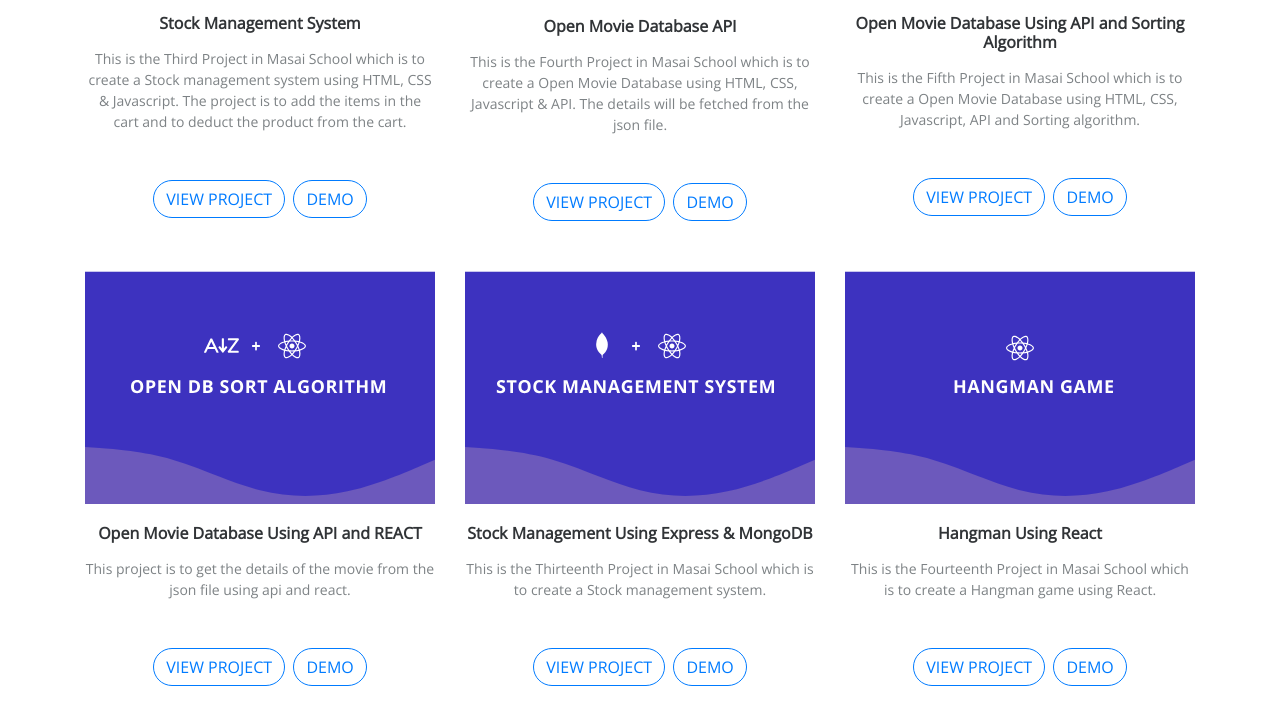
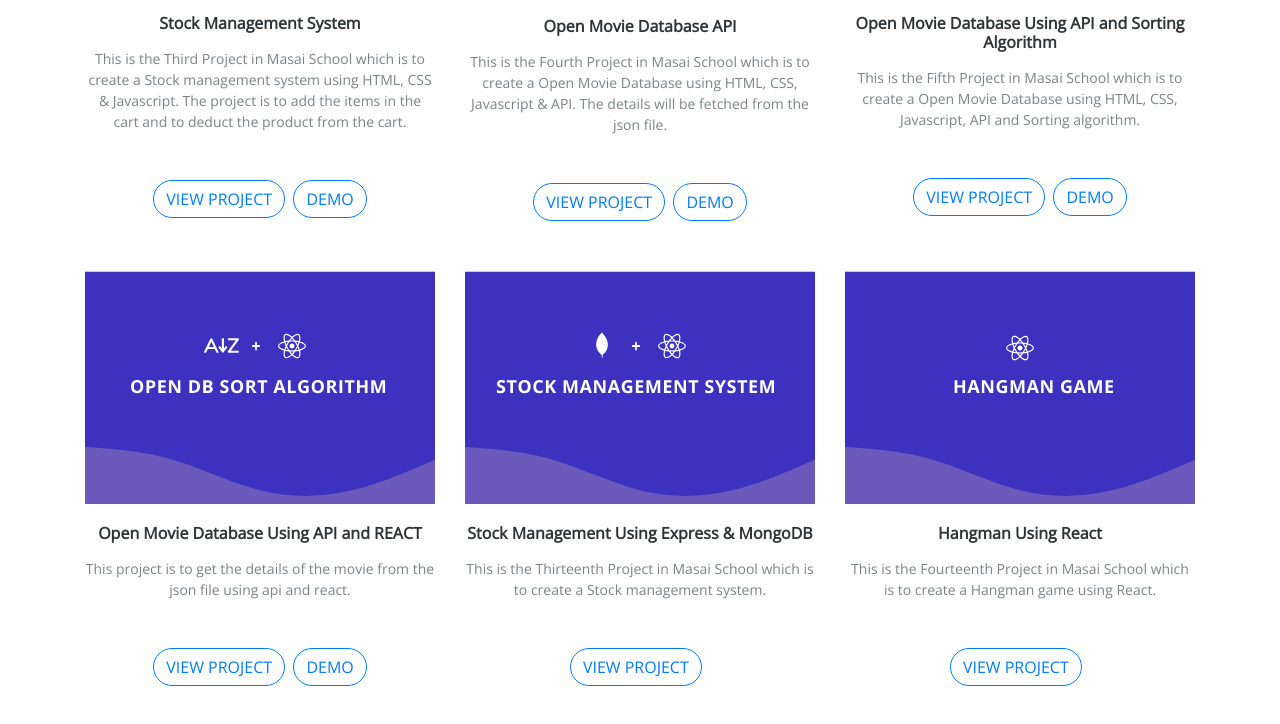
Before and after one commit to AkshayKanna/akshaykanna.github.io, a plain HTML site: page index.html in a window 1280 px wide. Shown: the part 2318-3042 px from the top of the page. Drawn offline with nearby package versions, Linux system fonts and the light colour scheme; a script that the page names is missing.

Commit message:
New Portfolio

```diff
--- a/index.html
+++ b/index.html
@@ -307,9 +307,10 @@
                             <div class="carousel-item active"><a
                                     class="btn btn-outline-primary rounded-pill text-uppercase"
                                     href="https://github.com/AkshayKanna/masai-week-13" target="_blank">view
-                                    project</a>&nbsp;&nbsp;<a
+                                    project</a>&nbsp;&nbsp;
+                                    <!-- <a
                                     class="btn btn-outline-primary rounded-pill text-uppercase"
-                                    href="#">demo</a>
+                                    href="#">demo</a> -->
                             </div>
                         </div>
                         <!-- <div><a class="carousel-control-prev" href="#carousel-1" role="button" data-slide="prev"><span class="carousel-control-prev-icon"></span><span class="sr-only">Previous</span></a><a class="carousel-control-next" href="#carousel-1" role="button"
@@ -327,9 +328,10 @@
                             <div class="carousel-item active"><a
                                     class="btn btn-outline-primary rounded-pill text-uppercase"
                                     href="https://github.com/AkshayKanna/masai-week-14" target="_blank">view
-                                    project</a>&nbsp;&nbsp;<a
+                                    project</a>&nbsp;&nbsp;
+                                    <!-- <a
                                     class="btn btn-outline-primary rounded-pill text-uppercase"
-                                    href="#" >demo</a>
+                                    href="#" >demo</a> -->
                             </div>
                         </div>
                         <!-- <div><a class="carousel-control-prev" href="#carousel-1" role="button" data-slide="prev"><span class="carousel-control-prev-icon"></span><span class="sr-only">Previous</span></a><a class="carousel-control-next" href="#carousel-1" role="button"
```
